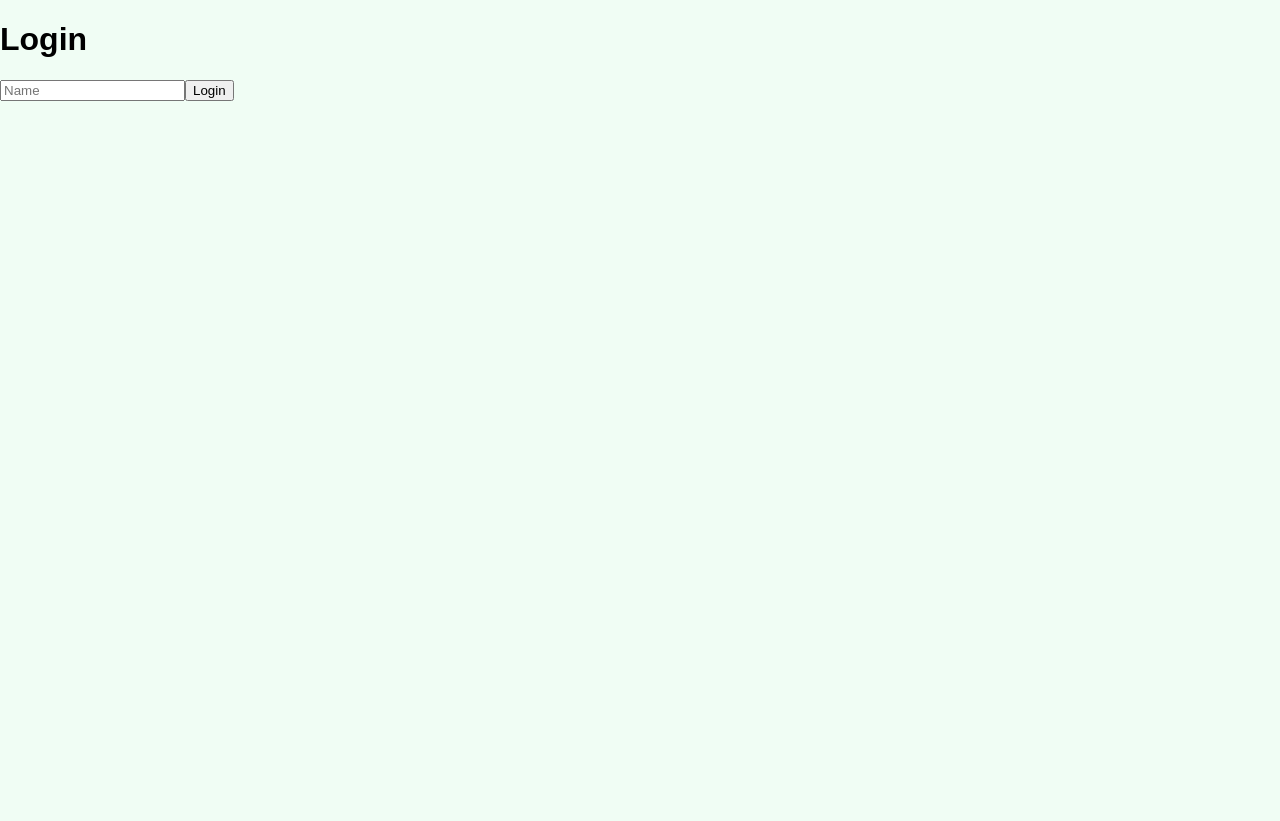
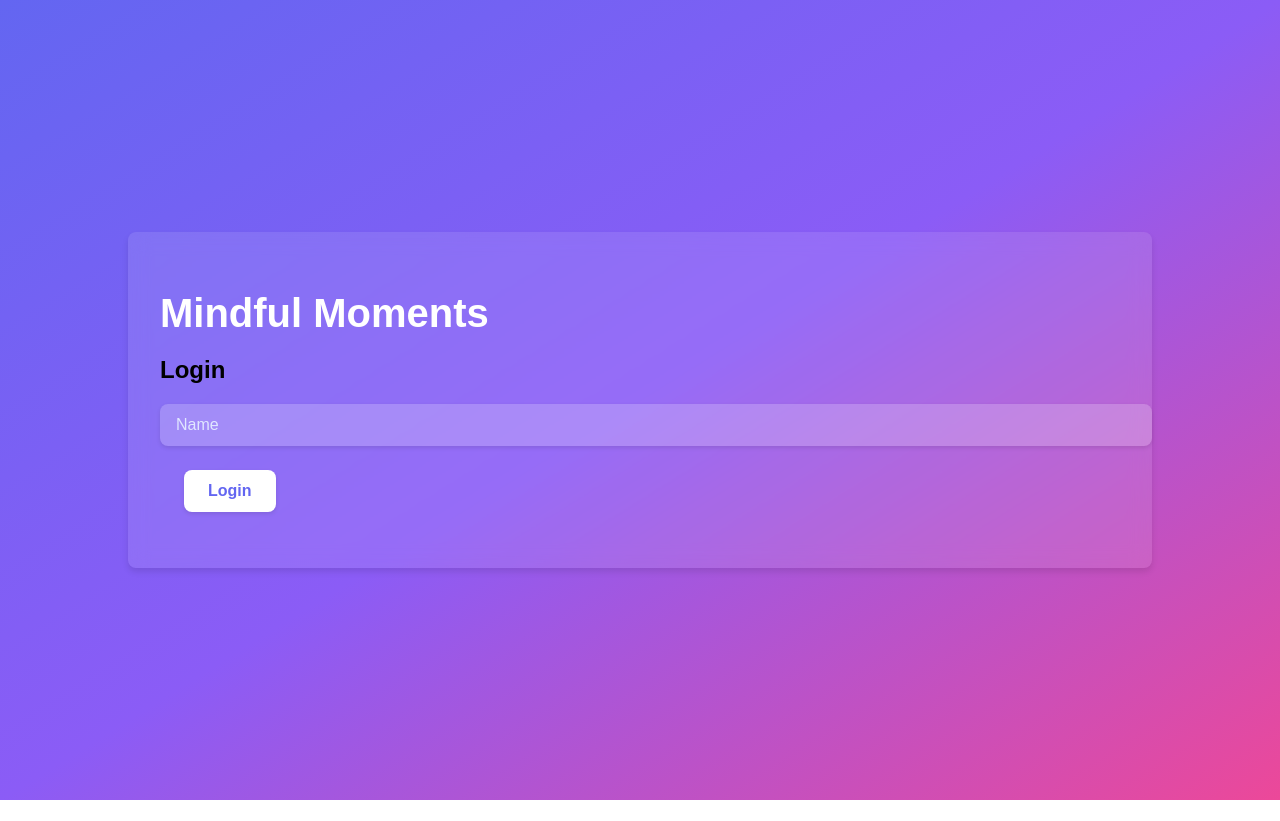
Before and after one commit to mikeyj777/micro_emotion_tracker, a React (Create React App) app in the folder client/: page / in a window 1280 px wide. After the commit the page ends 800 px from the top, so only its background shows below. Built offline with nearby package versions, Linux system fonts and the light colour scheme.

Commit message:
gradient theme

```diff
--- a/client/src/components/Button.js
+++ b/client/src/components/Button.js
@@ -4,7 +4,7 @@ import '../styles/CommonStyles.css';
 function Button({ children, onClick, isSelected }) {
   return (
     <button
-      className={`button ${isSelected ? 'button-selected' : 'button-primary'}`}
+      className={`button button-emotion-need ${isSelected ? 'button-selected' : 'button-primary'}`}
       onClick={onClick}
     >
       {children}
--- a/client/src/components/Login.js
+++ b/client/src/components/Login.js
@@ -26,17 +26,21 @@ function Login() {
   };
 
   return (
-    <div>
-      <h1>Login</h1>
+    <div className="gradient-layout">
+      <div className="gradient-layout-content">
+        <h1 className="gradient-layout-title">Mindful Moments</h1>
+        <h2>Login</h2>
         <form onSubmit={handleSubmit}>
           <input
+            className="input-field"
             type="text"
             placeholder="Name"
             value={name}
             onChange={(e) => setName(e.target.value)}
           />
-        <button type="submit">Login</button>
+          <button className="button button-primary" type="submit">Login</button>
         </form>
+      </div>
     </div>
   );
 }
--- a/client/src/components/MainDashboard.js
+++ b/client/src/components/MainDashboard.js
@@ -3,7 +3,7 @@ import { useNavigate, useParams } from 'react-router-dom';
 import axios from 'axios';
 import { LineChart, Line, XAxis, YAxis, CartesianGrid, Tooltip, Legend, ResponsiveContainer } from 'recharts';
 import { API_BASE_URL } from '../config';
-import '../styles/MainDashboard.css';
+import '../styles/CommonStyles.css';
 
 const StatCard = ({ title, value, icon: Icon }) => (
   <div className="stat-card">
@@ -47,11 +47,11 @@ function MainDashboard() {
     : 0;
 
   return (
-    <div className="dashboard-container">
-      <header className="dashboard-header">
-        <h1 className="dashboard-title">Mindful Moments</h1>
-        <p className="dashboard-subtitle">Your daily path to emotional well-being</p>
-      </header>
+    <div className="gradient-layout">
+      <div className="gradient-layout-content">
+        <h1 className="gradient-layout-title">Mindful Moments</h1>
+        <p className="gradient-layout-subtitle">Your daily path to emotional well-being</p>
+        <button onClick={handleTrackNewDay} className="button button-primary">Start Your Journey</button>
 
       <div className="stats-row">
         <StatCard title="Total Emotions" value={totalEmotions} icon={() => <span className="icon">📊</span>} />
@@ -75,11 +75,9 @@ function MainDashboard() {
       </div>
 
       <div className="dashboard-controls">
-        <button onClick={handleTrackNewDay} className="button button-primary">
-          Track New Day
-        </button>
-        <button onClick={handleReturnToLogin} className="button button-secondary">
-          Return to Login
+        {/* <button onClick={handleTrackNewDay} className="button button-primary"> */}
+        <button onClick={handleReturnToLogin} className="button button-primary">
+          Login Again
         </button>
         <div className="days-input">
           <span className="days-label">Days to view:</span>
@@ -91,6 +89,7 @@ function MainDashboard() {
           />
         </div>
       </div>
+      </div>
     </div>
   );
 }
--- a/client/src/components/Needs.js
+++ b/client/src/components/Needs.js
@@ -57,8 +57,12 @@ function Needs() {
   };
 
   return (
-    <div>
-      <h2>Needs</h2>
+    <div className="gradient-layout">
+      <div className="gradient-layout-content">
+        <h1 className="gradient-layout-title">Mindful Moments</h1>
+        <h2 className="title">Needs</h2>
+        <p className="subtitle">Select any of the Needs that you Currently Resonate with</p>
+      </div>
       {headers.map((header, index) => (
         <div key={index}>
           <h3>{header}</h3>
@@ -79,9 +83,11 @@ function Needs() {
           })}
         </div>
       ))}
-      <button onClick={handleSubmit}>Submit</button>
-      <button onClick={handleSkip}>Skip</button>
-      <button onClick={handleBack}>Back</button>
+      <div className="button-group">
+        <button className="button button-primary" onClick={handleSubmit}>Submit</button>
+        <button className="button button-secondary" onClick={handleSkip}>Skip</button>
+        <button className="button button-secondary" onClick={handleBack}>Back</button>
+      </div>
     </div>
   );
 }
--- a/client/src/components/NegativeEmotions.js
+++ b/client/src/components/NegativeEmotions.js
@@ -58,8 +58,9 @@ function NegativeEmotions() {
   };
 
   return (
-    <div className="container">
-      <div className="header">
+    <div className="gradient-layout">
+      <div className="gradient-layout-content">
+        <h1 className="gradient-layout-title">Mindful Moments</h1>
         <h2 className="title">Negative Emotions</h2>
         <p className="subtitle">Select any negative emotions you may be experiencing today</p>
       </div>
--- a/client/src/components/PositiveEmotions.js
+++ b/client/src/components/PositiveEmotions.js
@@ -5,6 +5,7 @@ import feelingsData from '../data/feelings_positive.csv';
 import axios from 'axios';
 import Button from './Button';
 import { API_BASE_URL } from '../config';
+import '../styles/CommonStyles.css';
 
 function PositiveEmotions() {
   const navigate = useNavigate();
@@ -58,8 +59,9 @@ function PositiveEmotions() {
   };
 
   return (
-    <div className="container">
-      <div className="header">
+    <div className="gradient-layout">
+      <div className="gradient-layout-content">
+        <h1 className="gradient-layout-title">Mindful Moments</h1>
         <h2 className="title">Positive Emotions</h2>
         <p className="subtitle">Select the positive emotions you experienced today</p>
       </div>
--- a/client/src/components/TrackNewDay.js
+++ b/client/src/components/TrackNewDay.js
@@ -2,6 +2,7 @@ import React, { useState, useEffect } from 'react';
 import { useNavigate } from 'react-router-dom';
 import axios from 'axios';
 import { API_BASE_URL } from '../config';
+import '../styles/CommonStyles.css';
 
 function TrackNewDay() {
   const navigate = useNavigate();
@@ -36,15 +37,23 @@ function TrackNewDay() {
 
 
   return (
-    <div>
+    <div className="gradient-layout">
+        <div className="gradient-layout-content">
+          <h1 className="gradient-layout-title">Mindful Moments</h1>
+          <p className="gradient-layout-subtitle">Select your path</p>
           {hasExistingData && (
             <div className="warning">
               Warning: There is existing data for today. Any new data logged will overwrite the existing data.
             </div>
           )}
+          <div className="button-container">
             <button onClick={handleFeelings} className="button button-primary">Log Feelings</button>
             <button onClick={handleNeeds} className="button button-secondary">Log Needs</button>
             <button onClick={handleHome} className="button button-secondary">Go Home</button>
+          </div>
+        </div>
+
+
     </div>
   );
 }
--- a/client/src/styles/CommonStyles.css
+++ b/client/src/styles/CommonStyles.css
@@ -1,3 +1,6 @@
+/* CommonStyles.css */
+
+/* Global Styles */
 html, body {
     margin: 0;
     padding: 0;
@@ -6,11 +9,90 @@ html, body {
   }
 
   body {
-    background-color: #f0fdf4;
     font-family: 'Arial', sans-serif;
   }
 
-  .container {
+  /* Gradient Layout Styles */
+  .gradient-layout {
+    min-height: 100vh;
+    background: linear-gradient(to bottom right, #6366f1, #8b5cf6, #ec4899);
+    display: flex;
+    align-items: center;
+    justify-content: center;
+  }
+
+  .gradient-layout-content {
+    max-width: 960px;
+    width: 100%;
+    padding: 2rem;
+    background-color: rgba(255, 255, 255, 0.1);
+    backdrop-filter: blur(10px);
+    border-radius: 0.5rem;
+    box-shadow: 0 4px 6px rgba(0, 0, 0, 0.1);
+  }
+
+  .gradient-layout-title {
+    font-size: 2.5rem;
+    font-weight: bold;
+    margin-bottom: 1rem;
+    color: #fff;
+  }
+
+  .gradient-layout-subtitle {
+    font-size: 1.25rem;
+    color: #e0e7ff;
+    margin-bottom: 2rem;
+  }
+
+  .button-container {
+    display: flex;
+    justify-content: space-between;
+    align-items: center;
+    flex-wrap: wrap;
+    gap: 1rem;
+  }
+
+  .button {
+    color: #6366f1;
+    padding: 0.75rem 1.5rem;
+    font-size: 1rem;
+    font-weight: 600;
+    border-radius: 0.5rem;
+    border: none;
+    box-shadow: 0 2px 4px rgba(0, 0, 0, 0.1);
+    transition: background-color 0.3s;
+    margin: 1.5rem;
+  }
+
+  .button-primary {
+    background-color: #fff;
+    border: none;
+  }
+
+  .button-primary:hover {
+    background-color: #f0f1f5;
+  }
+
+  .button-secondary {
+    background-color: #e2e8f0;
+    border: 1px solid #cbd5e1;
+  }
+
+  .button-secondary:hover {
+    background-color: #f0f1f5;
+  }
+
+  .button-selected {
+    background-color: #6366f1;
+    color: #fff;
+  }
+
+  .button-emotion-need {
+    margin: 0.1rem;
+  }
+
+  /* MainDashboard Styles */
+  .dashboard-container {
     width: 100%;
     margin: 0;
     padding: 0.5rem 2rem 2rem;
@@ -18,81 +100,90 @@ html, body {
     box-sizing: border-box;
   }
 
-  .header {
+  .dashboard-header {
     text-align: center;
     margin-bottom: 0.75rem;
   }
 
-  .title {
+  .dashboard-title {
     font-size: 2.5rem;
     color: #047857;
     margin-bottom: 0.125rem;
   }
 
-  .subtitle {
+  .dashboard-subtitle {
     font-size: 1rem;
     color: #059669;
     margin-top: 0;
   }
 
-  .button {
-    padding: 0.75rem 1.5rem;
-    border-radius: 0.375rem;
-    font-size: 1rem;
-    font-weight: 500;
-    cursor: pointer;
-    transition: background-color 0.2s;
-    margin:0.05rem;
+  .stats-row {
+    display: grid;
+    grid-template-columns: repeat(auto-fit, minmax(200px, 1fr));
+    gap: 1.5rem;
+    margin-bottom: 2rem;
   }
 
-  .button-primary {
-    background-color: #059669;
-    color: white;
-    border: none;
+  .stat-card {
+    background-color: #ecfdf5;
+    border-radius: 0.5rem;
+    padding: 1.5rem;
+    display: flex;
+    align-items: center;
+    box-shadow: 0 2px 4px rgba(0, 0, 0, 0.1);
   }
 
-  .button-primary:hover {
-    background-color: #047857;
+  .stat-icon {
+    font-size: 2rem;
+    margin-right: 1rem;
   }
 
-  .button-secondary {
-    background-color: #e2e8f0;
-    color: #1f2937;
-    border: 1px solid #cbd5e1;
+  .stat-title {
+    font-size: 0.875rem;
+    color: #065f46;
+    margin-bottom: 0.25rem;
   }
 
-  .button-secondary:hover {
-    background-color: #cbd5e1;
+  .stat-value {
+    font-size: 1.5rem;
+    font-weight: bold;
+    color: #047857;
   }
 
-  .button-selected {
-    background-color: #69c0a7;
-    color: white;
-    border: none;
+  .chart-container {
+    background-color: #fff;
+    border-radius: 0.5rem;
+    padding: 1.5rem;
+    margin-bottom: 2rem;
+    box-shadow: 0 2px 4px rgba(0, 0, 0, 0.1);
   }
 
-  .button-group {
+  .chart-title {
+    font-size: 1.25rem;
+    color: #047857;
+    margin-bottom: 1rem;
+  }
+
+  .dashboard-controls {
     display: flex;
+    justify-content: space-between;
+    align-items: center;
     flex-wrap: wrap;
     gap: 1rem;
-    margin-top: 3rem;
-    margin-bottom: 2rem;
-    justify-content: center;
   }
 
-  .input-group {
+  .days-input {
     display: flex;
     align-items: center;
     gap: 0.5rem;
-    margin-bottom: 1rem;
   }
 
-  .input-label {
+  .days-label {
     font-size: 0.875rem;
     color: #047857;
   }
 
-  .input-field {
+  .days-input-field {
     width: 4rem;
     padding: 0.375rem 0.5rem;
     border: 1px solid #10b981;
@@ -101,12 +192,55 @@ html, body {
     color: #047857;
   }
 
+  /* PositiveEmotions Styles */
+  .emotions-container {
+    max-width: 960px;
+    margin: 0 auto;
+    padding: 2rem;
+  }
+
+  .emotions-title {
+    font-size: 2rem;
+    font-weight: bold;
+    margin-bottom: 1rem;
+    color: #fff;
+  }
+
+  .emotions-subtitle {
+    font-size: 1.25rem;
+    color: #e0e7ff;
+    margin-bottom: 2rem;
+  }
+
+  /* Input Text Field Styles */
+.input-field {
+  width: 100%;
+  padding: 0.75rem 1rem;
+  font-size: 1rem;
+  color: #fff;
+  background-color: rgba(255, 255, 255, 0.2);
+  border: none;
+  border-radius: 0.5rem;
+  box-shadow: 0 2px 4px rgba(0, 0, 0, 0.1);
+  transition: background-color 0.3s;
+}
+
+.input-field::placeholder {
+  color: #e0e7ff;
+}
+
+.input-field:focus {
+  outline: none;
+  background-color: rgba(255, 255, 255, 0.3);
+}
+
+  /* Media Queries */
   @media (max-width: 768px) {
-    .container {
-      padding: 0.5rem 1rem 1rem;
+    .stats-row {
+      grid-template-columns: 1fr;
     }
 
-    .button-group {
+    .dashboard-controls {
       flex-direction: column;
       align-items: stretch;
     }
```
Also changed, not shown: client/src/styles/Button.css (deleted, +0 -12 lines). Lines whose indentation alone changed are shown as unchanged.
